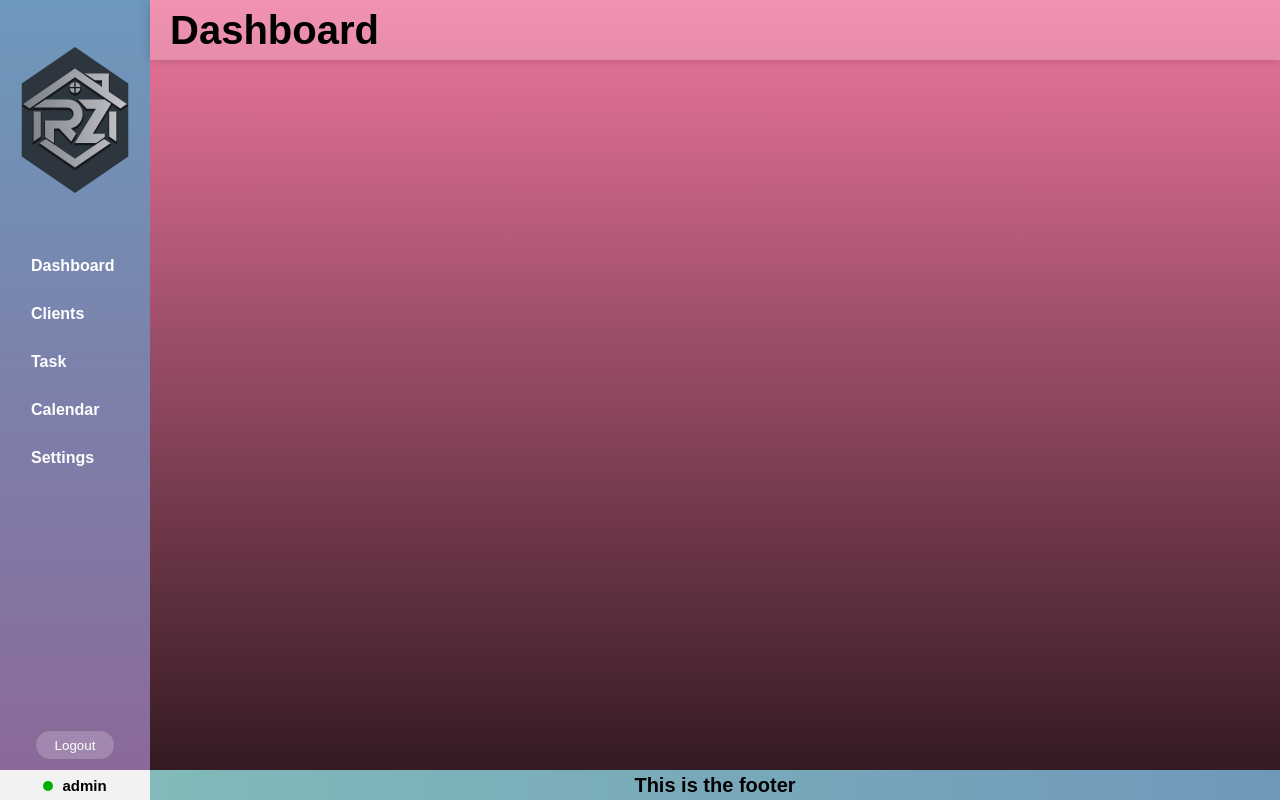
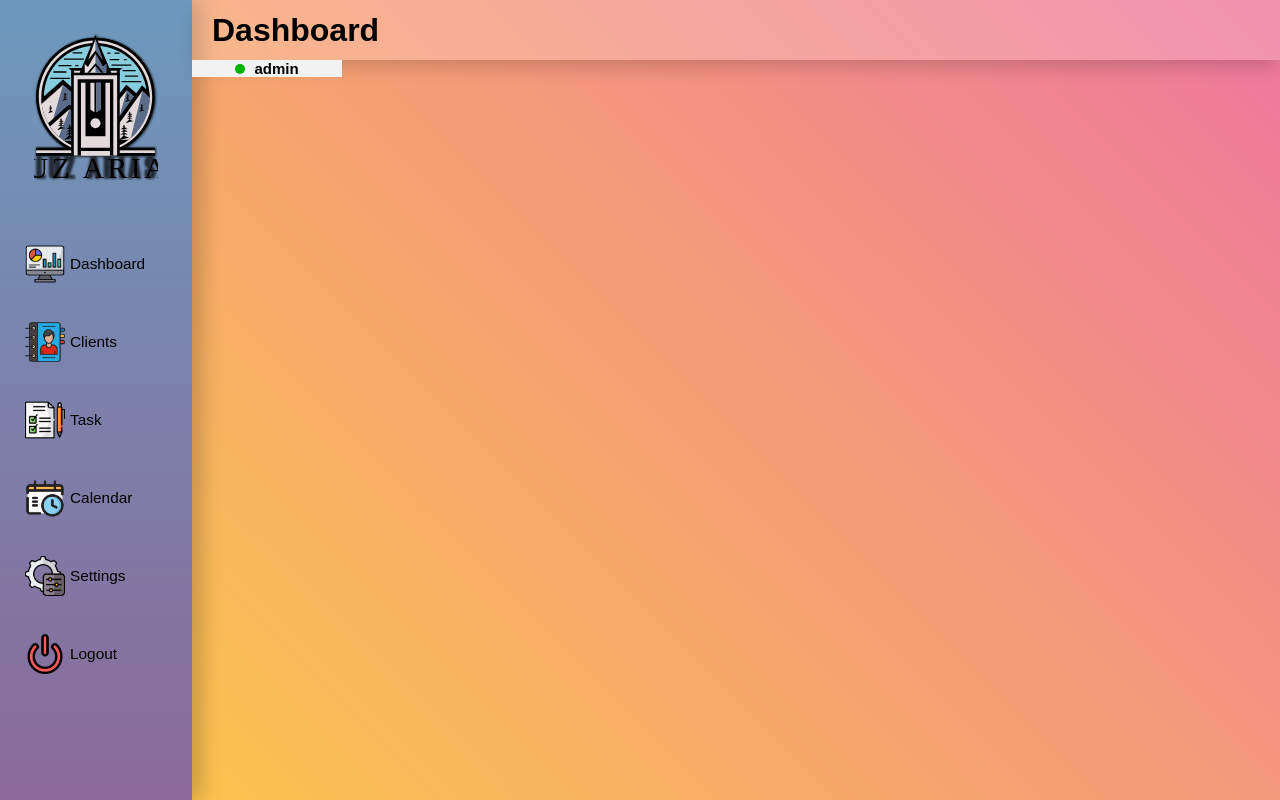
Before and after one commit to JdanielGA/Flask_App, a Flask app: page /home in a window 1280 px wide. Run offline with Flask 3, Linux system fonts and the light colour scheme; a user stored in the database is signed in; data comes from the database, SQL or seed files in the repository.

Commit message:
Responsive design for the base page added

```diff
--- a/src/static/css/pages/base.css
+++ b/src/static/css/pages/base.css
@@ -1,79 +1,90 @@
 * {
+    box-sizing: border-box;
     margin: 0;
     padding: 0;
-    box-sizing: border-box;
+    font-family: sans-serif;
 }
 
 html {
     font-size: 62.5%;
-    font-family: sans-serif;
 }
 
-.body {
+.container {
     width: 100vw;
-    min-width: 96rem;
+    min-width: 360px;
     height: 100vh;
-    min-height: 54rem;
+    min-height: 640px;
     display: flex;
-    flex-direction: column;
+    flex-wrap: wrap;
+    background: linear-gradient(45deg, #FDCB47 , #EE779D);
 }
 
-/* Main Container */
-
-.container {
-    display: flex;
-    flex: 1;
-}
-
-/* Sidebar */
-.sidebar {
-    width: 10vw;
-    min-width: 15rem;
-    max-width: 20rem;
-    height: 100%;
-    display: flex;
-    flex-direction: column;
-}
-
-/* Content */
-
 .content {
-    flex: 1;
-    display: flex;
-    flex-direction: column;
-    background: linear-gradient(to top, #341A22 , #EE779D);
+    width: 100%;
+    height: 90%;
+    min-height: 57.6rem;
 }
 
 .content-title {
+    width: 100%;
     height: 6rem;
-    width: 100%;
     padding: 0 2rem;
     display: flex;
     align-items: center;
     color: black;
-    font-size: 2rem;
+    font-size: 1.6rem;
     background: rgba(255, 255, 255, 0.20);
-    box-shadow: 0 0 1rem rgba(0, 0, 0, 0.20);
+    box-shadow: 0 1rem 2rem -0.5rem rgba(0, 0, 0, 0.20);
 }
 
-.content-main {
-    flex: 1;
-    padding: 2rem;
+.navbar {
+    width: 100%;
+    height: 10%;
+    background: linear-gradient(to top, #8B699A, #6D99BC);
+    box-shadow: 0 -1rem 2rem 0.5rem rgba(0, 0, 0, 0.20);
     display: flex;
-    flex-direction: column;
     justify-content: flex-start;
     align-items: center;
 }
 
-/* Footer */
+.navbar-logo {
+    display: none;
+}
 
-.footer {
+.navbar-menu {
     width: 100%;
-    height: 3rem;
+    height: 100%;
     display: flex;
-    justify-content: flex-start;
+    justify-content: space-around;
     align-items: center;
-    background: linear-gradient(to right, #84BFB9 , #6F98BB);
+}
+
+.navbar-menu__button img {
+    width: auto;
+    height: 4rem;
+}
+
+.navbar-menu__button button {
+    padding: 0.5rem;
+    background: none;
+    border: none;
+    border-radius: 0.5rem;
+    cursor: pointer;
+}
+
+.navbar-menu__button button:hover {
+    background: rgba(255, 255, 255, 0.20);
+    transform: scale(1.01);
+}
+
+.navbar-menu__button button:active {
+    background: rgba(255, 255, 255, 0.20);
+    transform: scale(0.99);
+}
+
+
+.navbar-menu__button button span {
+    display: none;
 }
 
 .session {
@@ -96,10 +107,76 @@ html {
     background-color: rgb(0, 177, 0);
 }
 
-.info {
-    flex: 1;
-    display: flex;
-    flex-direction: column;
-    justify-content: space-evenly;
-    align-items: center;
+@media (min-width: 720px) {
+    .content {
+        width: 85%;
+        height: 100%;
+        order: 2;
+    }
+
+    .navbar {
+        width: 15%;
+        height: 100%;
+        padding: 2rem 1rem;
+        order: 1;
+        box-shadow: 1rem 0 2rem 0 rgba(0, 0, 0, 0.20);
+        display: flex;
+        flex-direction: column;
+        align-items: center;
+    }
+
+    .navbar-logo {
+        width: 100%;
+        min-width: 10rem;
+        height: 25%;
+        display: inline-flex;
+        justify-content: center;
+        align-items: center;
+    }
+
+    .navbar-logo img {
+        width: auto;
+        height: 100%;
+        max-height: 12rem;
+    }
+
+    .navbar-menu {
+        width: 100%;
+        height: 60%;
+        margin-top: 2rem;
+        display: flex;
+        flex-direction: column;
+        justify-content: space-around;
+        align-items: center;
+    }
 }
+
+@media (min-width: 900px) {
+
+    .navbar-logo img {
+        width: 100%;
+        height: 100%;
+        max-height: 15rem;
+    }
+
+    .navbar-menu {
+        align-items: flex-start;
+    }
+
+    .navbar-menu__button {
+        width: 100%;
+    }
+
+    .navbar-menu__button button {
+        width: 100%;
+        display: flex;
+        align-items: center;
+        border-radius: 1rem;
+    }
+
+    .navbar-menu__button button span {
+        padding: 0 0.5rem;
+        display: inline;
+        font-size: max(1.2rem, min(1.2vw, 2rem));
+    }
+}
--- a/src/templates/pages/base.html
+++ b/src/templates/pages/base.html
@@ -10,40 +10,15 @@
     {% block js %}{% endblock %}
 </head>
 <body>
-    <div class="body">
     <div class="container">
-            <div class="sidebar">
-                <div class="navbar">
-                    <div class="logo">
-                        <picture>
-                            <img src="{{ url_for('static', filename='images/logo.svg') }}" alt="Logo">
-                        </picture>
+        <main class="content">
+            <div class="content-title">
+                <h1>
+                    {% block title %}
+                    {% endblock %}
+                </h1>
             </div>
-                    <main class="menu">
-                        <nav class="menu-list">
-                            <ul class="menu-list__items">
-                                <li><a href="{{ url_for('home.home') }}">Dashboard</a></li>
-                                <li><a href="{{ url_for('clients.clients') }}">Clients</a></li>
-                                <li><a href="{{ url_for('tasks.tasks') }}">Task</a></li>
-                                <li><a href="{{ url_for('calendar.calendar') }}">Calendar</a></li>
-                                <li><a href="{{ url_for('user.register') }}">Settings</a></li>
-                            </ul>
-                        </nav>
-                    </main>
-                    <div class="logout">
-                        <button type="button" class="logout-button" onclick="location.href='{{ url_for('login.logout') }}'">Logout</button>
-                    </div>
-                </div>
-            </div>
-            <div class="content">
-                <div class="content-title"><h1>{% block title %}{% endblock %}</h1></div>
             <div class="content-main">
-                    {% block content %}
-                    {% endblock %}
-                </div>
-            </div>
-        </div>
-        <div class="footer">
                 <div class="session">
                     <h2><span class="circle"></span>
                         {% if g.user %}
@@ -51,8 +26,53 @@
                         {% endif %}
                     </h2>
                 </div>
-            <div class="info">
-                <h1>This is the footer</h1>
+                {% block content %}
+                {% endblock %}
+            </div>
+        </main>
+        <div class="navbar">
+            <div class="navbar-logo">
+                <picture>
+                    <img src="{{ url_for('static', filename='images/logo-LA-V01.svg') }}" alt="Logo">
+                </picture>
+            </div>
+            <div class="navbar-menu">
+                <div class="navbar-menu__button">
+                    <button onclick="location.href='{{ url_for('home.home') }}'">
+                        <img src="{{ url_for('static', filename='images/icons/tablero.png') }}" alt="Dashboar-icon">
+                        <span>Dashboard</span>
+                    </button>
+                </div>
+                <div class="navbar-menu__button">
+                    <button onclick="location.href='{{ url_for('clients.clients') }}'">
+                        <img src="{{ url_for('static', filename='images/icons/directorio-telefonico.png') }}" alt="Clients-icon">
+                        <span>Clients</span>
+                    </button>
+                </div>
+                <div class="navbar-menu__button">
+                    <button onclick="location.href='{{ url_for('tasks.tasks') }}'">
+                        <img src="{{ url_for('static', filename='images/icons/lista-de-tareas.png') }}" alt="Task-icon">
+                        <span>Task</span>
+                    </button>
+                </div>
+                <div class="navbar-menu__button">
+                    <button onclick="location.href='{{ url_for('calendar.calendar') }}'">
+                        <img src="{{ url_for('static', filename='images/icons/time-and-calendar.png') }}" alt="Calendar-icon">
+                        <span>Calendar</span>
+                    </button>
+                </div>
+                <div class="navbar-menu__button">
+                    <button onclick="location.href='{{ url_for('user.register') }}'">
+                        <img src="{{ url_for('static', filename='images/icons/ajustamiento.png') }}" alt="Settings-icon">
+                        <span>Settings</span>
+                    </button>
+                </div>
+                <div class="navbar-menu__button">
+                    <button onclick="location.href='{{ url_for('login.logout') }}'">
+                        <img src="{{ url_for('static', filename='images/icons/apagar.png') }}" alt="Logout-icon">
+                        <span>Logout</span>
+                    </button>
+                </div>
             </div>
         </div>
     </div>
```
Lines whose indentation alone changed are shown as unchanged.
